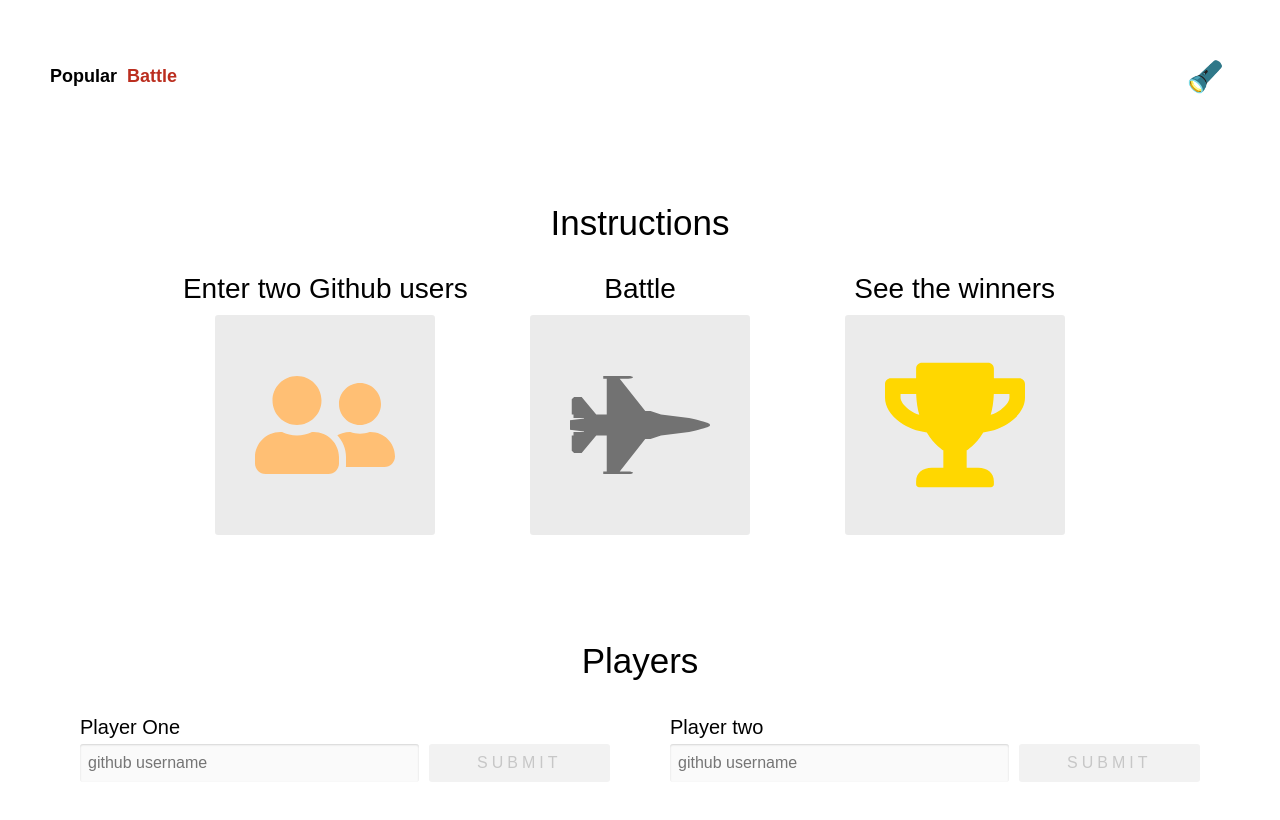
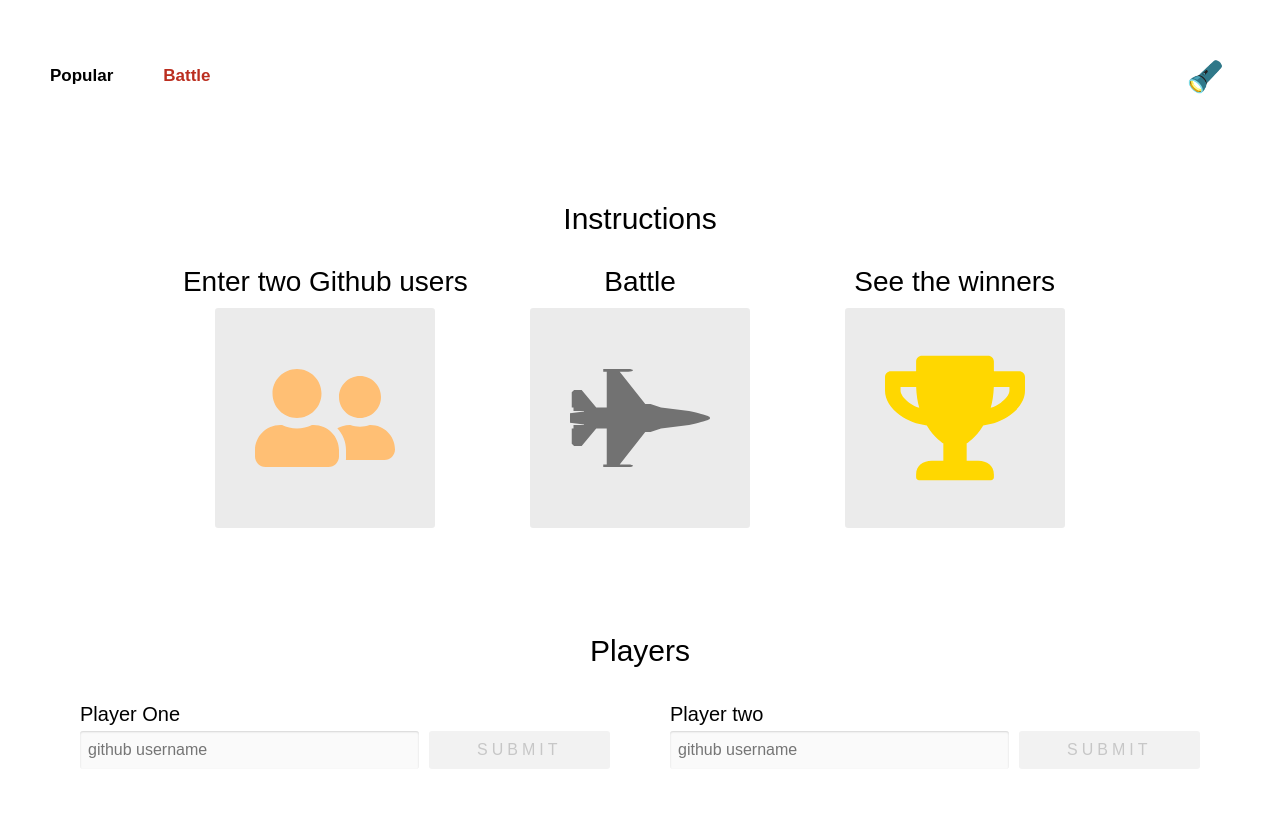
Before and after one commit to shubham-baliyan/react-app, a React app: page /battle in a window 1280 px wide. Built offline with nearby package versions, Linux system fonts and the light colour scheme.

Commit message:
Update index.css

```diff
--- a/app/index.css
+++ b/app/index.css
@@ -36,13 +36,13 @@ li {
   background: transparent;
 }
 .nav-link {
-  font-size: 18px;
+  font-size: 17px;
   font-weight: bold;
   text-decoration: none;
   color: inherit;
 }
 .nav li {
-  margin-right: 10px;
+  margin-right: 50px;
 }
 .grid {
   display: flex;
@@ -55,7 +55,7 @@ li {
   justify-content: space-between;
 }
 .header-lg {
-  font-size: 35px;
+  font-size: 30px;
   font-weight: 300;
   margin: 20px;
 }
```
